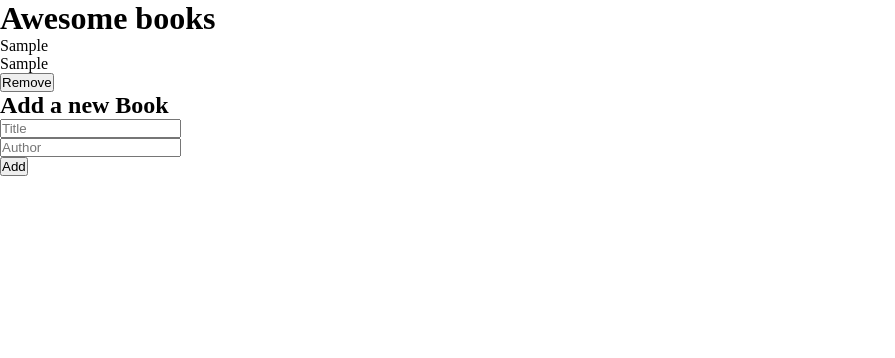
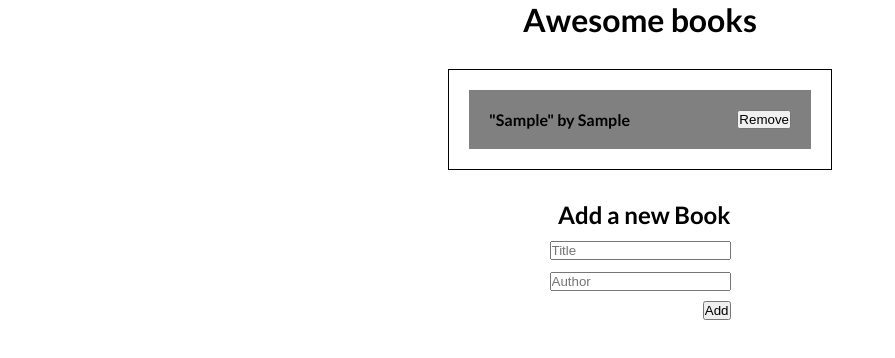
Before and after one commit to betses/Awesome-books-plain-Javascript, a website: page index.html in a window 1280 px wide. Both pictures are taken after typing "Sample", "Sample" into the empty fields and a click on the button "Add". Shown: the whole page, without its empty margins (0-895 px from the left). Drawn offline with Linux system fonts and the light colour scheme.

Commit message:
Add styling

```diff
--- a/index.html
+++ b/index.html
@@ -24,7 +24,7 @@
       <input type="text" id="author" placeholder="Author">
       <p class="error"></p>
     </div>
-    <button type="submit">Add</button>
+    <button type="submit" class="add-button">Add</button>
     </form>
   </div>
   <script src="main.js"></script>
--- a/main.js
+++ b/main.js
@@ -48,8 +48,7 @@ class Book {
         bookElement.classList.add('book');
       }
       bookElement.innerHTML = `
-          <p>${book.title}</p>
-          <p>${book.author}</p>
+          <p>"${book.title}" by ${book.author}</p>
           <button data-remove=${index} class='delete'>Remove</button>
         `;
       bookContainer.appendChild(bookElement);
--- a/style.css
+++ b/style.css
@@ -1,9 +1,62 @@
+@import url('https://fonts.googleapis.com/css2?family=Lato:wght@100;300;700&display=swap');
+
 *{
   margin: 0;
   padding: 0;
   box-sizing: border-box;
 }
 
+body {
+  font-family: 'Lato', sans-serif;
+}
+
 .body-container {
-  width: 100%;
+  width: 50%;
+  display: flex;
+  flex-direction: column;
+  align-items: center;
+  margin: auto;
 }
+
+.book-container {
+  border: 1px solid black;
+  display: flex;
+  flex-direction: column;
+  gap: 10px;
+  width: 60%;
+  padding: 20px;
+  margin: 30px 0;
+}
+
+.odd-book{
+  display: flex;
+  gap: 20px;
+  justify-content: space-between;
+  background-color: gray;
+  padding: 20px;
+}
+.odd-book p {
+  font-weight: 700;
+}
+
+.book {
+display: flex;
+gap: 20px;
+justify-content: space-between;
+padding: 20px;
+}
+.book p {
+  font-weight: 700;
+}
+
+.delete {
+  display: flex;
+  justify-content: end;
+}
+
+form {
+  display: flex;
+  flex-direction: column;
+  align-items: self-end;
+  gap: 10px;
+}
```
